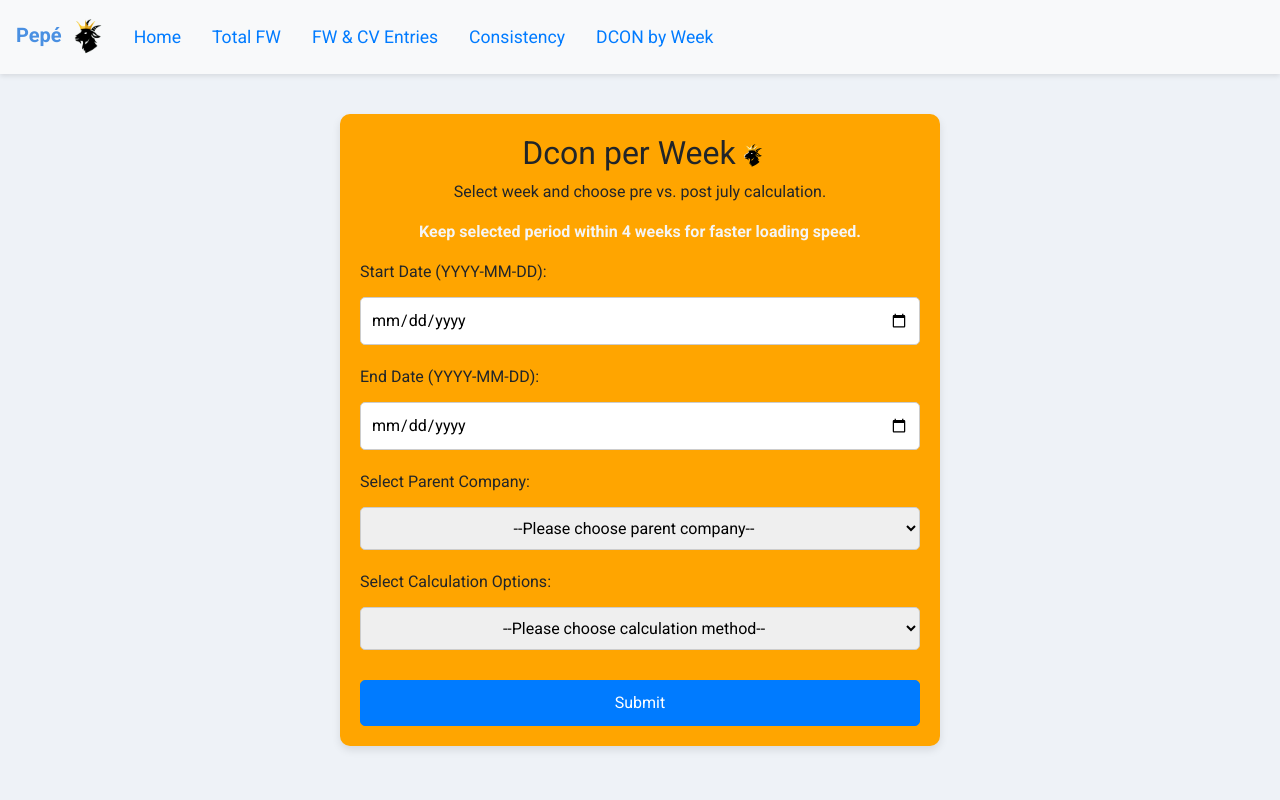
After one commit to FIT-Dev-Team/lbec-flaskdata, a Flask app: page /form_weekly in a window 1280 px wide. The commit adds this page. Run offline with Flask 3, Linux system fonts and the light colour scheme; parts of the project's set-up code (start-up, migrations or seed data) failed here and were passed over; some libraries are stand-ins or nearby versions.

Commit message:
weekly_dcon

```diff
--- a/app.py
+++ b/app.py
@@ -15,7 +15,7 @@ import zipfile
 from werkzeug.utils import secure_filename
 import urllib.parse
 from calculations import *
-from graph import *
+from datetime import datetime
 
 logging.getLogger('matplotlib.category').setLevel(logging.WARNING)
 
@@ -149,8 +149,6 @@ def process_entries():
 def form_dcon():
     return render_template('form_dcon.html')
 
-from datetime import datetime
-
 @app.route('/process_dcon', methods=['GET', 'POST'])
 def process_dcon():
     company_name = request.form.get('company_name')
@@ -241,12 +239,101 @@ def process_dcon():
         logger.error(f"An error occurred: {str(e)}")
         return f"An error occurred: {str(e)}"
 
+@app.route('/form_weekly')
+def form_weekly():
+    return render_template('form_weekly.html')
+
+@app.route('/weekly_results', methods=['POST'])
+def weekly_results():
+    logger.info("Processing the wdcon")
+
+    # Retrieve form data
+    start_date = request.form['start_date']
+    end_date = request.form['end_date']
+    parent = request.form.get('parent_company')
+    filter_option = request.form.get('calc_options')  # Matching form name
+
+    # Set calculation method based on selection
+    if filter_option == 'cons_false':
+        CONS = False
+        method = 'Pre-July2024'
+    elif filter_option == 'cons_true':
+        CONS = True
+        method = 'Post-July2024'
+
+    try:
+        # Calculate weekly DCON
+        week = DCON(engine=engine, start_date=start_date, end_date=end_date, grouping='weekly', CONS=CONS)
+        logger.info("Calculated weekly dcon")
+
+        today = datetime.now()
+        # Group by parent company
+        week = group_by_parent_company(week)
+        week = week[week['LICENSE_EXPIRE_DATE'] >= today]
+        week = week[['COMPANY_NAME', 'KICHEN_NAME', 'WEEK_START_DATE', 'CONSISTENCY','COMP_SHIFTS','TOTAL_SHIFTS','CLOSED_SHIFTS','PARENT_COMPANY']]
+        # Filter by company
+        constance = week[week['PARENT_COMPANY'].isin(['Constance'])]
+        hyatt = week[week['PARENT_COMPANY'].isin(['Hyatt'])]
+        marriott = week[~week['PARENT_COMPANY'].isin(['Constance', 'Hyatt'])]
+
+        # Calculate average per group
+        avg_constance = constance['CONSISTENCY'].mean()
+        avg_hyatt = hyatt['CONSISTENCY'].mean()
+        avg_marriott = marriott['CONSISTENCY'].mean()
+        avg_per_parent = pd.DataFrame({
+            'PARENT_COMPANY': ['Constance', 'Hyatt', 'Marriott & Others'],
+            'CONSISTENCY': [avg_constance, avg_hyatt, avg_marriott]
+        })
+
+        # Store the Excel file for download
+        temp_dir = tempfile.gettempdir()
+        file_path = os.path.join(temp_dir, f"all_dcon_{method}.xlsx")
+
+        # Save different sheets for each company
+        with pd.ExcelWriter(file_path, engine='xlsxwriter') as writer:
+            constance.to_excel(writer, sheet_name='Constance', index=False)
+            hyatt.to_excel(writer, sheet_name='Hyatt', index=False)
+            marriott.to_excel(writer, sheet_name='Marriott & Others', index=False)
+            avg_per_parent.to_excel(writer, sheet_name='Average per Group', index=False)
+
+        # Generate download link
+        download_link = f"/download_excel/{os.path.basename(file_path)}"
+
+        # Convert avg_per_parent DataFrame to HTML table
+        avg_per_parent_table = avg_per_parent.to_html(classes='table table-striped table-bordered table-hover', index=False)
+
+        # Render the appropriate table based on parent company selection
+        if parent == 'constance':
+            return render_template(
+                'weekly_dcon.html',
+                week_table=constance.to_html(classes='table table-striped table-bordered table-hover', index=False),
+                avg_per_parent_table=avg_per_parent_table,
+                download_link=download_link, parent_company=parent.capitalize()
+            )
+        elif parent == 'hyatt':
+            return render_template(
+                'weekly_dcon.html',
+                week_table=hyatt.to_html(classes='table table-striped table-bordered table-hover', index=False),
+                avg_per_parent_table=avg_per_parent_table,
+                download_link=download_link, parent_company=parent.capitalize()
+            )
+        else:
+            return render_template(
+                'weekly_dcon.html',
+                week_table=marriott.to_html(classes='table table-striped table-bordered table-hover', index=False),
+                avg_per_parent_table=avg_per_parent_table,
+                download_link=download_link, parent_company='Marriott & Others')
+    except Exception as e:
+        logger.error(f"An error occurred: {str(e)}")
+        return f"An error occurred: {str(e)}"
+
 
 @app.route('/download_excel/<filename>')
 def download_excel(filename):
+
     temp_dir = tempfile.gettempdir()
     file_path = os.path.join(temp_dir, filename)
     return send_file(file_path, as_attachment=True)
 
 if __name__ == '__main__':
-    app.run(host='0.0.0.0', port=10000)
+    app.run(host='0.0.0.0', port=8080, debug=True)
--- a/calculations.py
+++ b/calculations.py
@@ -806,7 +806,7 @@ def g_cover(start_date='2000-01-01', end_date=datetime.now(), company_name=None,
 
     return fwcv_comp
 
-def DCON(start_date='2000-01-01', end_date=None, company_name=None, restaurant_name=None,
+def DCON(engine, start_date='2000-01-01', end_date=None, company_name=None, restaurant_name=None,
          TakingBaseline=True, grouping='overall', PerHotel=False, CONS=True, Dummies=True, Expired=False):
     engine = create_connection()  # Ensure this function is defined
     if end_date is None:
--- a/templates/base.html
+++ b/templates/base.html
@@ -33,6 +33,9 @@
                 <li class="nav-item">
                     <a class="nav-link" href="{{ url_for('form_dcon') }}">Consistency</a>
                 </li>
+                <li class="nav-item">
+                    <a class="nav-link" href="{{ url_for('form_weekly') }}">DCON by Week</a>
+                </li>
                 <!-- Add more links to other forms as needed -->
             </ul>
         </div>
--- /dev/null
+++ b/templates/form_weekly.html
@@ -0,0 +1,75 @@
+{% extends "base.html" %}
+
+{% block title %}Food Waste & Cover Entries{% endblock %}
+
+{% set show_container = false %}
+
+{% block content %}
+
+<style>
+    .custom-container {
+        background-color: orange;
+        padding: 20px;
+        border-radius: 10px;
+        box-shadow: 0 4px 8px rgba(0, 0, 0, 0.1);
+        max-width: 600px;
+        margin: 40px auto;
+    }
+    .custom-form label {
+        display: block;
+        margin-top: 10px;
+    }
+    .custom-form input, .custom-form select {
+        width: 100%;
+        padding: 10px;
+        margin-top: 5px;
+        margin-bottom: 10px;
+        border-radius: 5px;
+        border: 1px solid #ccc;
+        box-sizing: border-box;
+    }
+    .custom-form select {
+        text-align: center; /* Center the dropdown options */
+    }
+    .custom-form button {
+        width: 100%;
+        padding: 10px;
+        margin-top: 20px; /* Padding before the submit button */
+        border-radius: 5px;
+    }
+</style>
+
+<div class="custom-container">
+    <center>
+        <h2>Dcon per Week<img src="/static/goated.png" width="32" height="32"></h2>
+        <p>Select week and choose pre vs. post july calculation.</p>
+        <p style="color: whitesmoke; text-align:center;"><strong>Keep selected period within 4 weeks for faster loading speed.</strong></p>
+    </center>
+    <form action="{{ url_for('weekly_results') }}" method="POST" class="custom-form">
+        <label for="start_date">Start Date (YYYY-MM-DD):</label>
+        <input type="date" name="start_date" id="start_date" required>
+
+        <label for="end_date">End Date (YYYY-MM-DD):</label>
+        <input type="date" name="end_date" id="end_date" required>
+
+        <!-- Parent Company Dropdown -->
+        <label for="parent_company">Select Parent Company:</label>
+        <select name="parent_company" id="parent_company">
+            <option value="">--Please choose parent company--</option>
+            <option value="constance">Constance</option>
+            <option value="hyatt">Hyatt</option>
+            <option value="others">Marriott & Others</option>
+        </select>
+
+        <!-- Calculation Options Dropdown -->
+        <label for="calc_options">Select Calculation Options:</label>
+        <select name="calc_options" id="calc_options">
+            <option value="">--Please choose calculation method--</option>
+            <option value="cons_false">Pre-July 2024 | FW + CV</option>
+            <option value="cons_true">Post July 2024 | Mandatory Categories +/- CV</option>
+        </select>
+
+        <button type="submit" class="btn btn-primary">Submit</button>
+    </form>
+</div>
+{% endblock %}
--- a/templates/index.html
+++ b/templates/index.html
@@ -14,6 +14,7 @@
                 <p> Raw food waste and cover entries & food waste entry count.</p>
                 <li><a href="{{ url_for('form_dcon') }}">Data Consistency <img src="/static/consistency.png" width="32" height="32"></a></li>
                 <p> Monthly consistency since after first baseline & graphs for download.</p>
+                <li><a href="{{ url_for('form_weekly') }}">Consistency per Week<img src="/static/goated.png" width="32" height="32"></a></li>
                 <!-- Add more links to other functionalities if needed -->
             </ul>
         </div>
```
Also changed, not shown: graph.py (deleted, +0 -62 lines), templates/weekly_dcon.html (added, +34 -0 lines).
